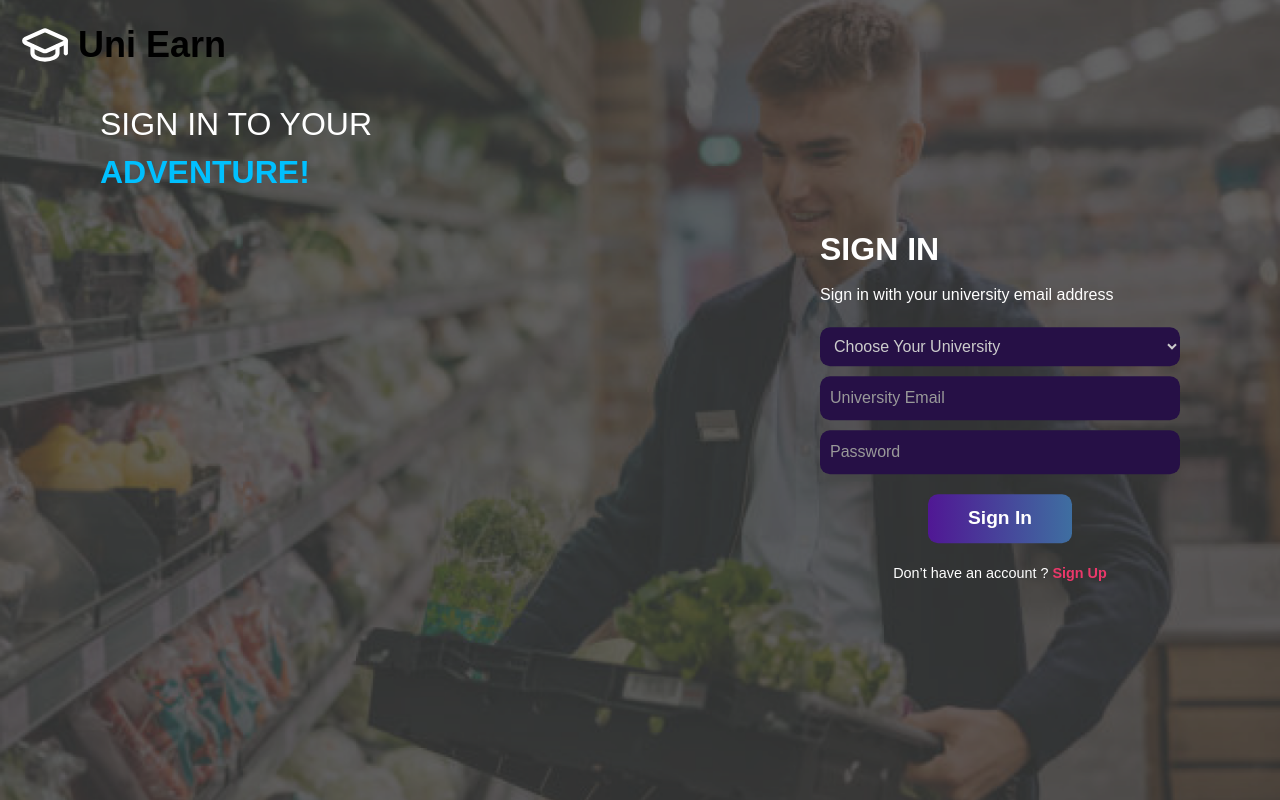
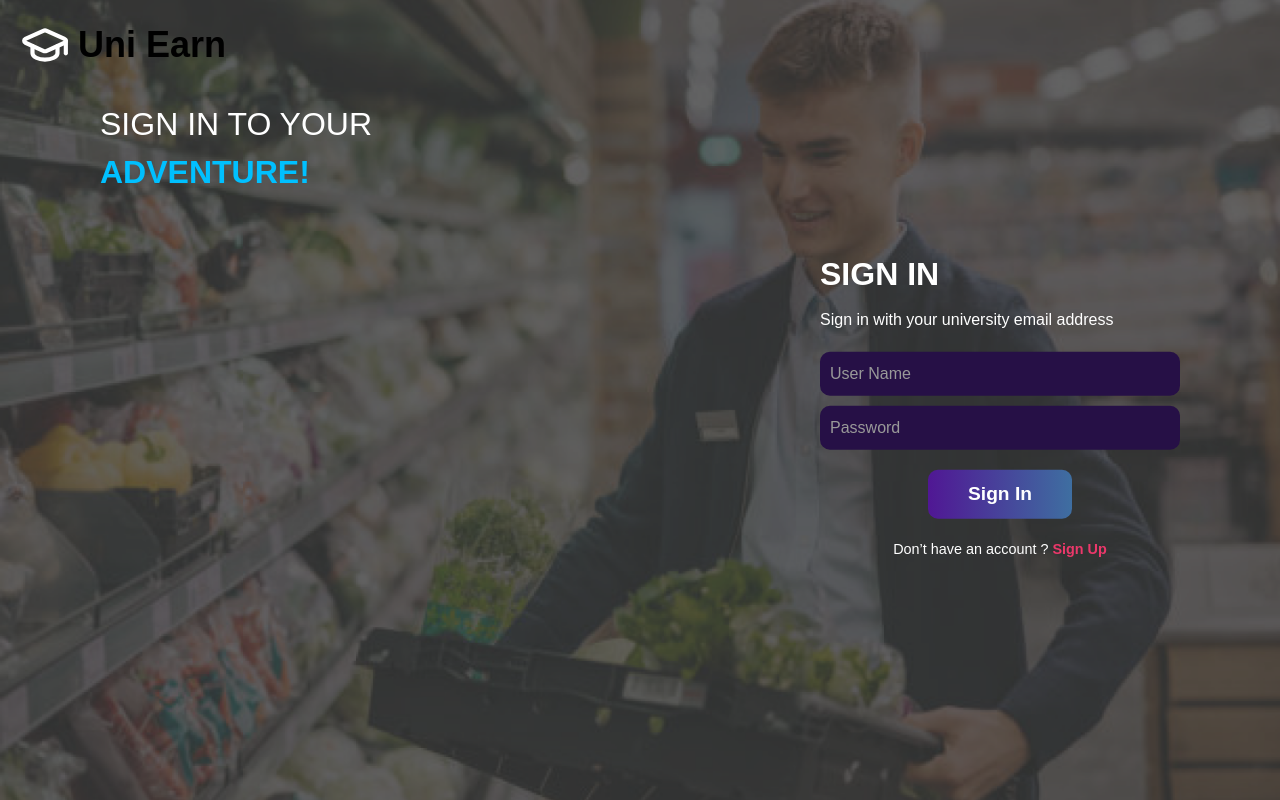
Before and after one commit to ayeshpemal/UniEarn-Frontend-, a React (Create React App) app: page /sign-in in a window 1280 px wide. Built offline with nearby package versions, Linux system fonts and the light colour scheme.

Commit message:
connecting the signin page and signup page to the backend

```diff
--- a/package.json
+++ b/package.json
@@ -4,6 +4,7 @@
   "private": true,
   "dependencies": {
     "@heroicons/react": "^2.2.0",
+    "axios": "^1.7.9",
     "cra-template": "1.2.0",
     "lucide-react": "^0.475.0",
     "react": "^19.0.0",
--- a/src/Components/Signin/Signin.js
+++ b/src/Components/Signin/Signin.js
@@ -1,17 +1,51 @@
-import React from "react";
+import React, { useState } from "react";
 import "./signin.css";
 import {useNavigate} from "react-router-dom";
 import {GraduationCap} from "lucide-react";
+import axios from "axios";
 
 const Signin = () => {
 
     const navigate = useNavigate();
+    const [formData, setFormData] = useState({
+            userName: "",
+            password: "",
+        });
     const onNavigateToHomePage = () => {
       navigate("/home");
     }
     const onNavigateToSignUpPage = () => {
       navigate("/sign-up")
     }
+    const verification = async (e) => {
+        e.preventDefault();
+        try {
+            const response = await axios.post(
+                "http://localhost:8100/api/user/login",
+                formData,
+                {
+                    headers: {
+                        "Content-Type": "application/json",
+                    },
+                }
+            );
+
+            if (response.status === 200) {
+                console.log(response.data);
+                alert("Login Successful!");
+                onNavigateToHomePage(); // Redirect to Home Page after success
+            }
+        } catch (error) {
+            alert(error.response?.data?.message || "Login failed. Please try again.");
+            console.log(error.response?.data);
+            //window.location.reload();
+        }
+    };
+
+    const handleInputChange = (e) => {
+        const { name, value } = e.target;
+        setFormData({ ...formData, [name]: value });
+    };
 
     return (
         <div className="signin-container">
@@ -34,60 +68,25 @@ const Signin = () => {
                 <div className="login-form">
                     <h2>SIGN IN </h2>
                     <p>Sign in with your university email address </p>
-                    <form>
-                        <select className="form-input" required>
-                            <option value="" >
-                                Choose Your University
-                            </option>
-                            <option value="university of Colombo">University of Colombo</option>
-                            <option value="university of Peradeniya">University of Peradeniya</option>
-                            <option value="university of Sri Jayewardenepura">University of Sri Jayewardenepura</option>
-                            <option value="university of Kelaniya">University of Kelaniya</option>
-                            <option value="university of Moratuwa">University of Moratuwa</option>
-                            <option value="university of Jaffna">University of Jaffna</option>
-                            <option value="university of Ruhuna">University of Ruhuna</option>
-                            <option value="The Open University of Sri Lanka">The Open University of Sri Lanka</option>
-                            <option value="Eastern University, Sri Lanka">Eastern University, Sri Lanka</option>
-                            <option value="South Eastern University of Sri Lanka">South Eastern University of Sri Lanka</option>
-                            <option value="Rajarata University of Sri Lanka">Rajarata University of Sri Lanka</option>
-                            <option value="Sabaragamuwa University of Sri Lanka">Sabaragamuwa University of Sri Lanka</option>
-                            <option value="Wayamba University of Sri Lanka">Wayamba University of Sri Lanka</option>
-                            <option value="Uva Wellassa University">Uva Wellassa University</option>
-                            <option value="University of the Visual & Performing Arts">University of the Visual & Performing Arts</option>
-                            <option value="Gampaha Wickramarachchi University of Indigenous Medicine">Gampaha Wickramarachchi University of Indigenous Medicine</option>
-                            <option value="Institute of Technology University of Moratuwa">Institute of Technology University of Moratuwa</option>
-                            <option value="University of Vauniya, Sri Lanka">University of Vauniya, Sri Lanka</option>
-                            <option value="University of Vocational Technology">University of Vocational Technology</option>
-                            <option value="Buddhist and Pali University">Buddhist and Pali University</option>
-                            <option value="Ocean University of Sri Lanka">Ocean University of Sri Lanka</option>
-                            <option value="Buddhasravaka Bhiksu University">Buddhasravaka Bhiksu University</option>
-                            <option value="Sri Lanka Institute of Information Technology (SLIIT)">Sri Lanka Institute of Information Technology (SLIIT)</option>
-                            <option value="General Sir John Kotelawala Defence University">General Sir John Kotelawala Defence University</option>
-                            <option value="Sri Lanka Technological Campus">Sri Lanka Technological Campus</option>
-                            <option value="NSBM Green University">NSBM Green University</option>
-                            <option value="Informatics Institute of Technology Sri Lanka">Informatics Institute of Technology Sri Lanka</option>
-                            <option value="SLINTEC Academy">SLINTEC Academy</option>
-                            <option value="International College of Business and Technology">International College of Business and Technology</option>
-                            <option value="National Institute of Business Management (NIBM)">National Institute of Business Management (NIBM)</option>
-                            <option value="CINEC Campus">CINEC Campus</option>
-                            <option value="Institute of Higher National Diploma in Engineering (HNDE)">Institute of Higher National Diploma in Engineering (HNDE)</option>
-                            <option value="Java Institute For Advanced Technology">Java Institute For Advanced Technology</option>
-                            <option value="Other universities">Other universities</option>
-                        </select>
+                    <form onSubmit={verification}>
                         <input
-                            type="email"
-                            placeholder="University Email"
+                            type="text"
+                            placeholder="User Name"
                             className="form-input"
+                            name="userName"
                             required
+                            onChange={handleInputChange}
                         />
                         <input
                             type="password"
                             placeholder="Password"
                             className="form-input"
+                            name="password"
                             required
+                            onChange={handleInputChange}
                         />
 
-                        <button type="submit" className="signin-button" onClick={onNavigateToHomePage}>
+                        <button type="submit" className="signin-button">
                             Sign In
                         </button>
 
--- a/src/Components/Signup/Signup.js
+++ b/src/Components/Signup/Signup.js
@@ -1,12 +1,26 @@
-import React, {useState} from "react";
+import React, { useState } from "react";
 import "./Signup.css";
-import {useNavigate} from "react-router-dom";
+import { useNavigate } from "react-router-dom";
+import axios from "axios";
 
 const Signup = () => {
 
     const navigate = useNavigate();
     const [showPinPopup, setShowPinPopup] = useState(false);
     const [pin, setPin] = useState(["", "", "", "", "", ""]);
+    const [formData, setFormData] = useState({
+        userName: "",
+        email: "",
+        password: "",
+        role: "STUDENT",
+        university: "",
+        gender: "",
+        skills: [],
+        preferences: [],
+        location: "",
+        contactNumbers: [],
+    });
+
     const onNavigateToSignIn = () => {
         navigate("/sign-in");
     }
@@ -18,15 +32,54 @@ const Signup = () => {
     };
 
     // Handle Next Button (Open PIN Popup)
-    const handleNextClick = () => {
+    const handleNextClick = (e) => {
+        e.preventDefault();
+        const requiredFields = ["userName","email","password","role","university","gender","skills","preferences","location","contactNumbers"];
+
+        for (const field of requiredFields) {
+            if (!formData[field]) {
+                alert(`${field} is required!`);
+                return;
+            }
+        }
+        if (formData.password !== formData.confirmPassword) {
+            alert("Passwords do not match!");
+            return;
+        }
         setShowPinPopup(true);
     };
 
     // Handle Create Account Button
-    const handleCreateAccount = () => {
-        alert("Account Created Successfully!");
-        navigate("/home"); // Redirect to Home Page after success
+    const handleCreateAccount = async (e) => {
+        e.preventDefault();
+        try {
+            const response = await axios.post(
+                "http://localhost:8100/api/user/register",
+                formData,
+                {
+                    headers: {
+                        "Content-Type": "application/json",
+                    },
+                }
+            );
+
+            if (response.status === 201) {
+                console.log(response.data);
+                alert("Account Created Successfully!");
+                onNavigateToSignIn(); // Redirect to Home Page after success
+            }
+        } catch (error) {
+            alert(error.response?.data?.message || "Registration failed. Please try again.");
+            console.log(error.response?.data);
+            //window.location.reload();
+        }
     };
+
+    const handleInputChange = (e) => {
+        const { name, value } = e.target;
+        setFormData({ ...formData, [name]: value });
+    };
+
 
     return (
         <div className="relative w-full h-screen bg-cover bg-center signin-container" >
@@ -40,13 +93,16 @@ const Signup = () => {
             <div className="relative z-20 flex flex-col items-center justify-center h-full">
                 <div className="bg-opacity-90 rounded-lg p-8 w-11/12 max-w-4xl">
                     <h2 className="text-white text-3xl font-bold mb-6 text-center">SIGN UP</h2>
-                    <form className="grid grid-cols-1 md:grid-cols-2 gap-4 bg-container">
+                    <form className="grid grid-cols-1 md:grid-cols-2 gap-4" onSubmit={handleNextClick}>
                         {/* First Name */}
                         <div>
                             <input
                                 type="text"
                                 placeholder="First Name"
                                 className="w-full px-4 py-3 rounded-lg placeholder-gray-300 focus:outline-none focus:ring-2 focus:ring-blue-500 text-color"
+                                name="userName"
+                                required
+                                onChange={handleInputChange}
                             />
                         </div>
                         {/* Last Name */}
@@ -55,12 +111,18 @@ const Signup = () => {
                                 type="text"
                                 placeholder="Last Name"
                                 className="w-full px-4 py-3 rounded-lg focus:outline-none focus:ring-2 focus:ring-blue-500"
+                                //name="lastName"
+                                required
+                                onChange={handleInputChange}
                             />
                         </div>
                         {/* University */}
                         <div>
                             <select
                                 className="w-full px-4 py-3 rounded-lg text-color focus:outline-none focus:ring-2 focus:ring-blue-500"
+                                name="university"
+                                required
+                                onChange={handleInputChange}
                             >
                                 <option value="" >
                                     Choose Your University
@@ -108,6 +170,9 @@ const Signup = () => {
                                 type="email"
                                 placeholder="University Mail"
                                 className="w-full px-4 py-3 rounded-lg text-color focus:outline-none focus:ring-2 focus:ring-blue-500"
+                                name="email"
+                                required
+                                onChange={handleInputChange}
                             />
                         </div>
                         {/* Mobile No */}
@@ -116,6 +181,9 @@ const Signup = () => {
                                 type="text"
                                 placeholder="Mobile No"
                                 className="w-full px-4 py-3 rounded-lg text-color  focus:outline-none focus:ring-2 focus:ring-blue-500"
+                                //name="mobile"
+                                required
+                                onChange={handleInputChange}
                             />
                         </div>
                         {/* Emergency Mobile No */}
@@ -124,6 +192,9 @@ const Signup = () => {
                                 type="text"
                                 placeholder="Emergency Mobile No"
                                 className="w-full px-4 py-3 rounded-lg text-color focus:outline-none focus:ring-2 focus:ring-blue-500"
+                                //name="contactNumbers"
+                                required
+                                onChange={handleInputChange}
                             />
                         </div>
                         {/* Address */}
@@ -132,16 +203,22 @@ const Signup = () => {
                                 type="text"
                                 placeholder="Address"
                                 className="w-full px-4 py-3 rounded-lg text-color focus:outline-none focus:ring-2 focus:ring-blue-500"
+                                name="location"
+                                required
+                                onChange={handleInputChange}
                             />
                         </div>
                         {/* Gender */}
                         <div>
                             <select
                                 className="w-full px-4 py-3 rounded-lg text-color focus:outline-none focus:ring-2 focus:ring-blue-500"
+                                name="gender"
+                                required
+                                onChange={handleInputChange}
                             >
                                 <option value="">Gender</option>
-                                <option value="male">Male</option>
-                                <option value="female">Female</option>
+                                <option value="MALE">Male</option>
+                                <option value="FEMALE">Female</option>
                             </select>
                         </div>
                         {/* Password */}
@@ -150,6 +227,9 @@ const Signup = () => {
                                 type="password"
                                 placeholder="Password"
                                 className="w-full px-4 py-3 rounded-lg text-color focus:outline-none focus:ring-2 focus:ring-blue-500"
+                                name="password"
+                                required
+                                onChange={handleInputChange}
                             />
                         </div>
                         {/* Confirm Password */}
@@ -158,20 +238,23 @@ const Signup = () => {
                                 type="password"
                                 placeholder="Confirm Password"
                                 className="w-full px-4 py-3 rounded-lg text-color focus:outline-none focus:ring-2 focus:ring-blue-500"
+                                name="confirmPassword"
+                                required
+                                onChange={handleInputChange}
                             />
                         </div>
-                    </form>
-                    {/* Submit Button */}
-                    <div className="mt-6 text-center">
-
+                        {/* Submit Button */}
                         <div className="mt-6 text-center">
                             <button
+                                type="submit"
                                 className="bg-gradient-to-r from-purple-500 to-blue-500 text-white py-3 px-6 rounded-lg font-bold hover:opacity-90"
-                                onClick={handleNextClick}
                             >
                                 Next
                             </button>
                         </div>
+                    </form>
+                    {/* SignIn Button */}
+                    <div className="mt-6 text-center">
                         <p className="signin-link">
                             Don’t have an account? <a onClick={onNavigateToSignIn} className="text-blue-400 font-bold">Sign In</a>
                         </p>
```
Also changed, not shown: 1 other file (tests, documents, lock files or other folders).
